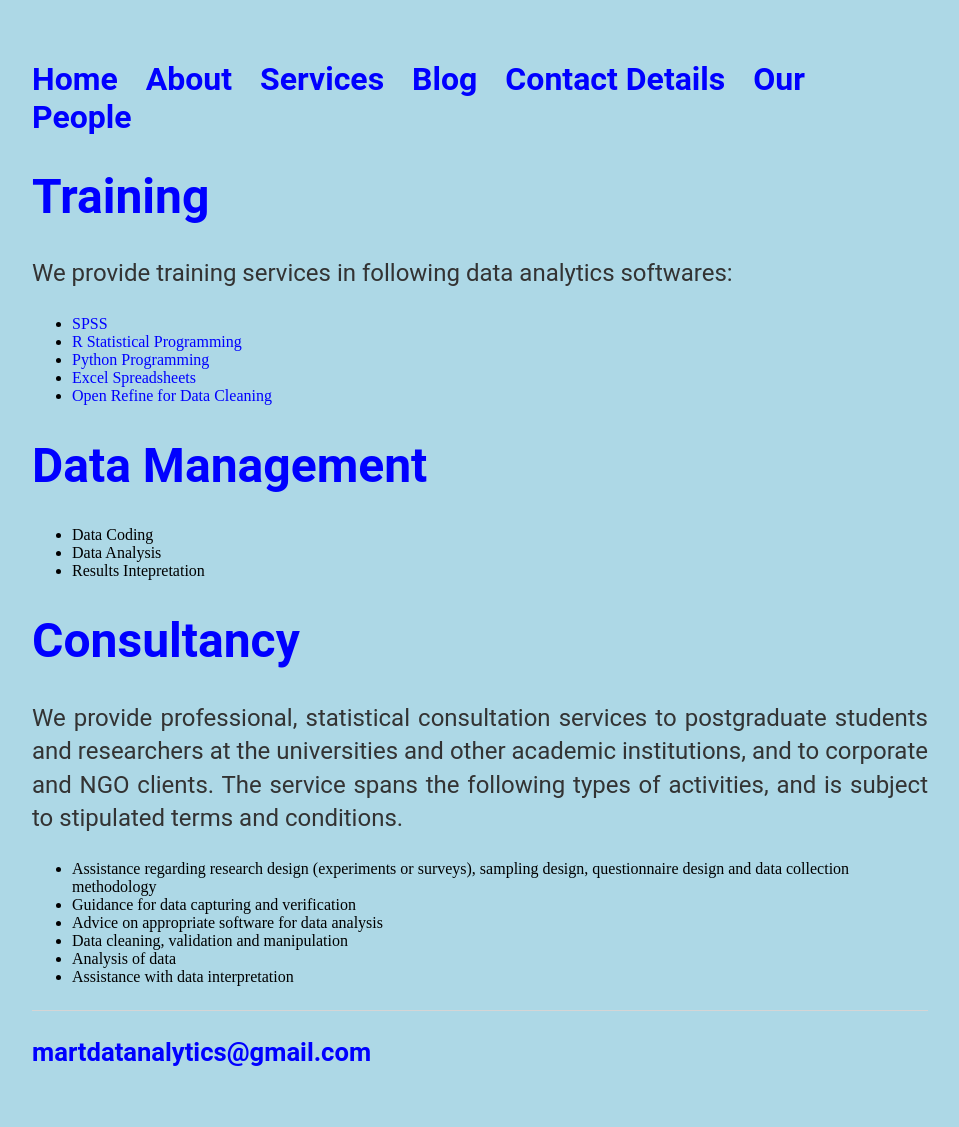
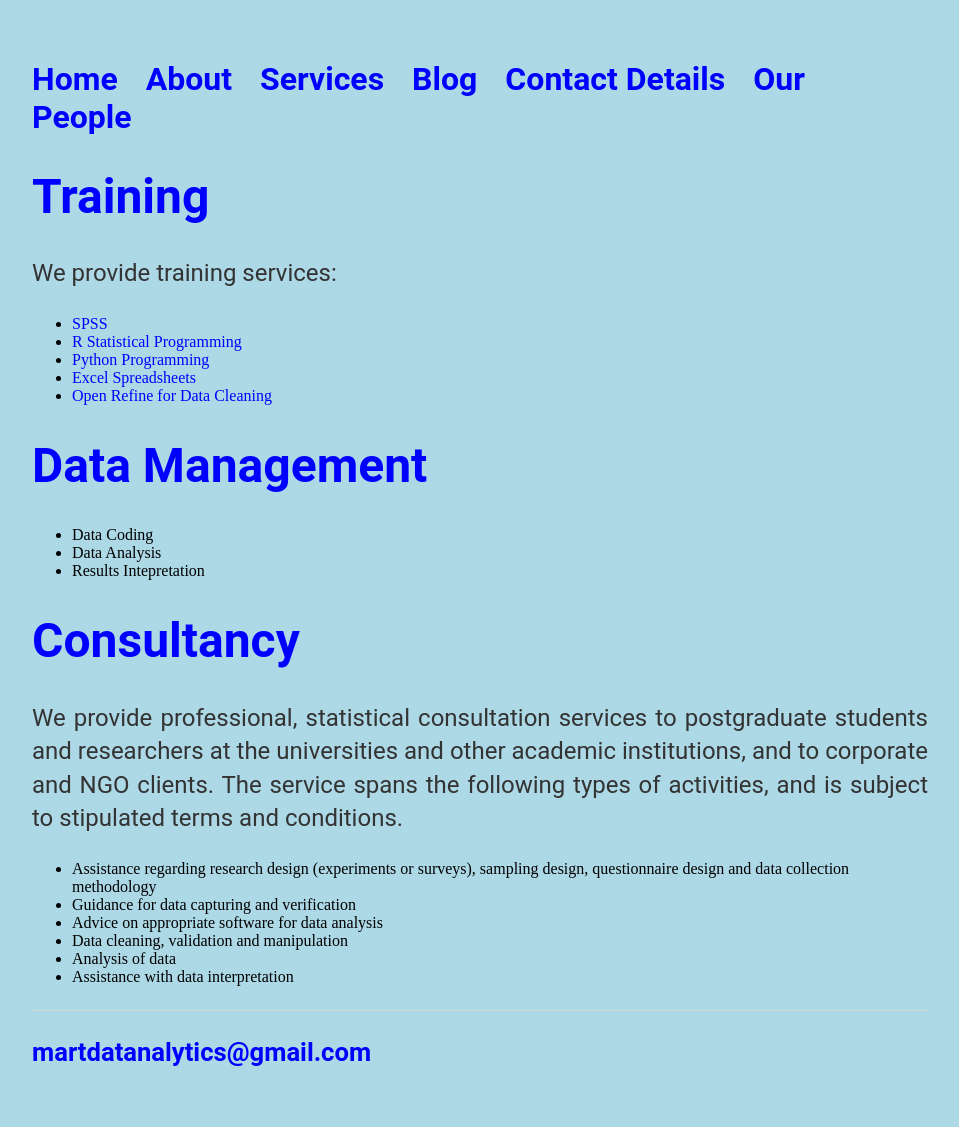
Before and after one commit to martdatanalytics/martdatanalytics.github.io, a Jekyll site: the page built from services/index.html, in a window 1280 px wide. Shown: the whole page, without its empty margins (160-1119 px from the left). Built offline with Jekyll 4.4.1, drawn with Linux system fonts in a browser that asks for light colours.

Commit message:
Update index.html

```diff
--- a/services/index.html
+++ b/services/index.html
@@ -4,7 +4,7 @@ title: MartDat Analytics Services
 ---
 <div class="blurb">
 	<h1 style="color:blue;">Training</h1>
-	<p style="text-align:justify;">We provide training services in following data analytics softwares:
+	<p style="text-align:justify;">We provide training services:
 	<ul>
 		<li><a href="https://en.wikipedia.org/wiki/SPSS">SPSS</a> </li>
 		<li><a href="https://www.r-project.org/">R Statistical Programming</a></li>
```
